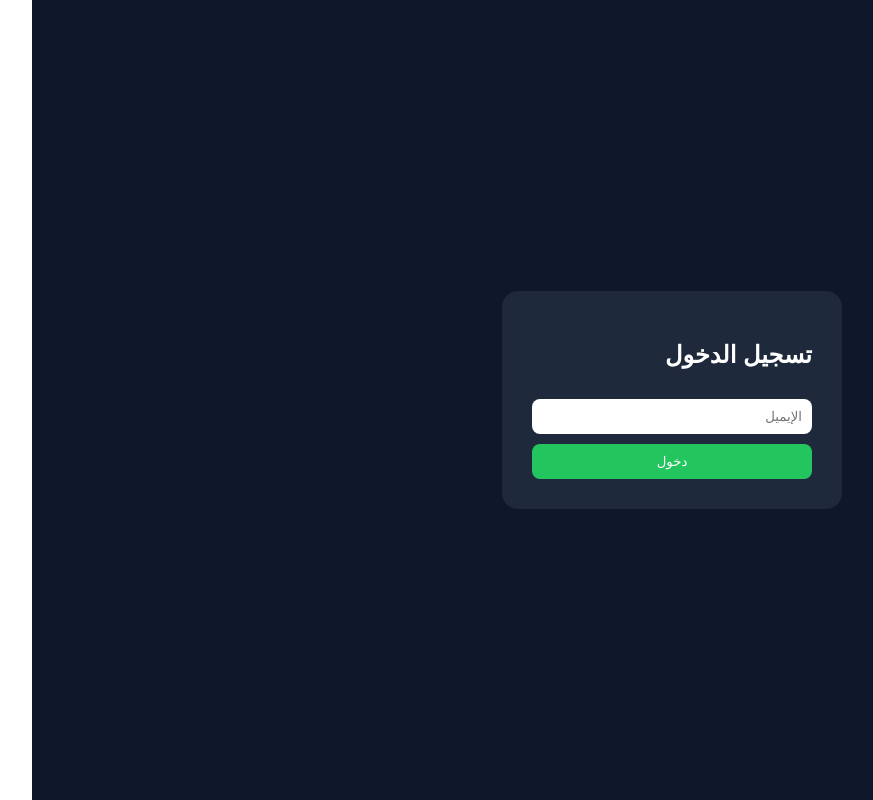
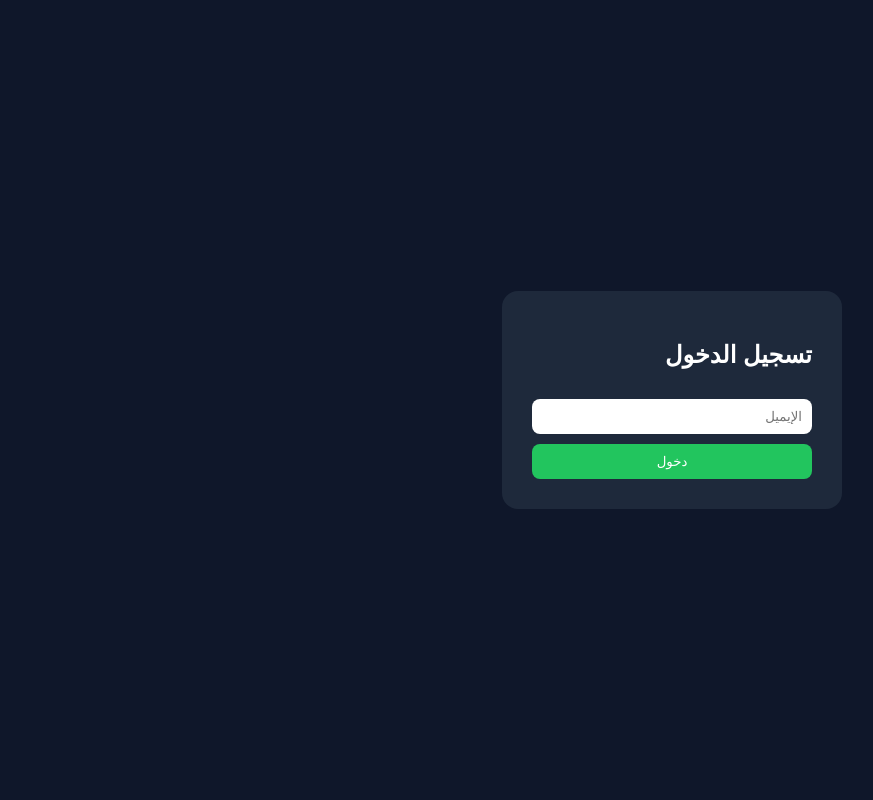
Before and after one commit to saqrnoman45-source/nexpath-platform1, a Next.js app: page /login in a window 1280 px wide. Shown: the whole page, without its empty margins (96-969 px from the left). Built offline with nearby package versions, Linux system fonts and the light colour scheme.

Commit message:
Update layout.js

```diff
--- a/app/layout.js
+++ b/app/layout.js
@@ -1,12 +1,12 @@
 export const metadata = {
   title: "NexPath Platform",
-  description: "A modern platform"
+  description: "Modern Platform"
 };
 
 export default function RootLayout({ children }) {
   return (
     <html lang="ar" dir="rtl">
-      <body style={{ margin: 0, fontFamily: "Arial" }}>
+      <body style={{ margin: 0, fontFamily: "Arial", background: "#0f172a" }}>
         {children}
       </body>
     </html>
```
